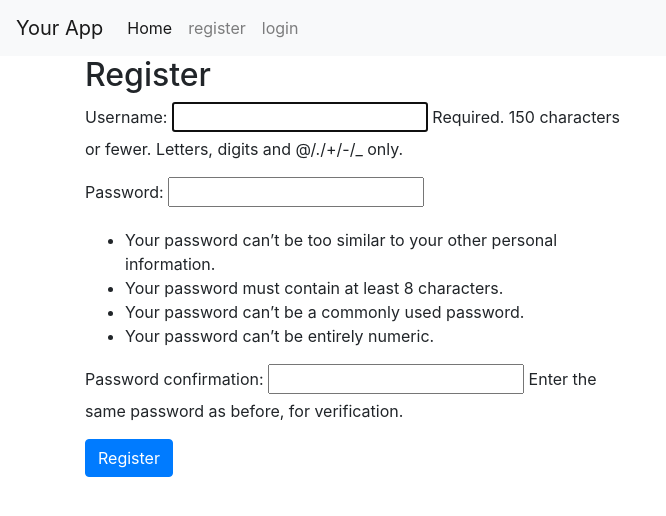
After one commit to NateClarkTech/Software-Engineering-3, a Django app: page /register/ in a window 1280 px wide. The commit adds this page. Shown: the top 516 px of the page, without its empty margins (0-666 px from the left). Run offline with Django 5.2, Linux system fonts and the light colour scheme; some libraries are stand-ins or nearby versions.

Commit message:
Add login/logout/register features

````diff
--- a/MediaBook/settings.py
+++ b/MediaBook/settings.py
@@ -37,6 +37,7 @@ INSTALLED_APPS = [
     'django.contrib.sessions',
     'django.contrib.messages',
     'django.contrib.staticfiles',
+    'MediaBook',
 ]
 
 MIDDLEWARE = [
@@ -121,3 +122,6 @@ STATIC_URL = 'static/'
 # https://docs.djangoproject.com/en/5.0/ref/settings/#default-auto-field
 
 DEFAULT_AUTO_FIELD = 'django.db.models.BigAutoField'
+
+
+LOGIN_REDIRECT_URL = 'home'
--- a/MediaBook/templates/base.html
+++ b/MediaBook/templates/base.html
@@ -11,7 +11,7 @@
         <div id="body-cont" class="body-cont">
             {% include 'navbar.html' %}
             <div>
-                {% block body %}{% endblock %}
+                {% block content %}{% endblock %}
             </div>
         </div>
     </body>
--- /dev/null
+++ b/MediaBook/templates/home.html
@@ -0,0 +1,6 @@
+{% extends 'base.html' %}
+{% block content %}
+    <h1>Home</h1>
+    <p>Welcome to the home page!</p>
+{% endblock %}
+```
--- a/MediaBook/templates/navbar.html
+++ b/MediaBook/templates/navbar.html
@@ -0,0 +1,47 @@
+<!DOCTYPE html>
+<html lang="en">
+<head>
+    <meta charset="UTF-8">
+    <meta name="viewport" content="width=device-width, initial-scale=1">
+    <link rel="stylesheet" href="https://stackpath.bootstrapcdn.com/bootstrap/4.3.1/css/bootstrap.min.css">
+    <style>
+        @media (max-width: 992px) {
+            .navbar {
+                position: fixed;
+                bottom: 0;
+                width: 100%;
+            }
+        }
+    </style>
+</head>
+<body>
+    <nav class="navbar navbar-expand-lg navbar-light bg-light">
+        <a class="navbar-brand" href="#">Your App</a>
+        <button class="navbar-toggler" type="button" data-toggle="collapse" data-target="#navbarNav" aria-controls="navbarNav" aria-expanded="false" aria-label="Toggle navigation">
+            <span class="navbar-toggler-icon"></span>
+        </button>
+        <div class="collapse navbar-collapse" id="navbarNav">
+            <ul class="navbar-nav">
+                <li class="nav-item active">
+                    <a class="nav-link" href="#">Home <span class="sr-only">(current)</span></a>
+                </li>
+                <!-- If the user is not authenticated -->
+                {% if user.is_authenticated %}
+                    <li class="nav-item">
+                        <a class="nav-link" href="logout">logout</a>
+                    </li>
+                {% else %}
+                    <li class="nav-item">
+                        <a class="nav-link" href="register">register</a>
+                    <li class="nav-item">
+                        <a class="nav-link" href="login">login</a>
+                    </li>
+                {% endif %}
+            </ul>
+        </div>
+    </nav>
+    <script src="https://code.jquery.com/jquery-3.3.1.slim.min.js"></script>
+    <script src="https://cdnjs.cloudflare.com/ajax/libs/popper.js/1.14.7/umd/popper.min.js"></script>
+    <script src="https://stackpath.bootstrapcdn.com/bootstrap/4.3.1/js/bootstrap.min.js"></script>
+</body>
+</html>
--- /dev/null
+++ b/MediaBook/templates/registration/register.html
@@ -0,0 +1,17 @@
+{% extends "base.html" %}
+<!-- Our registration page, placeholder for now-->
+{% block content %}
+<div class="container">
+    <div class="row">
+        <div class="col-md-6">
+            <h2>Register</h2>
+            <form method="POST">
+                {{ form.as_p }}
+                {% csrf_token %}
+                <button type="submit" class="btn btn-primary">Register</button>
+            </form>
+        </div>
+    </div>
+</div>
+
+{% endblock %}
--- a/MediaBook/urls.py
+++ b/MediaBook/urls.py
@@ -16,7 +16,14 @@ Including another URLconf
 """
 from django.contrib import admin
 from django.urls import path
+from django.contrib.auth import views as auth_views
+from . import views
 
 urlpatterns = [
     path('admin/', admin.site.urls),
-]
+    path('login/', auth_views.LoginView.as_view(template_name='registration/login.html'), name='login'),
+    path('logout/', views.logout_view, name='logout'),
+    path('register/', views.register, name='register'),
+    path('' , views.home, name='home'),
+
+    ]
--- /dev/null
+++ b/MediaBook/views.py
@@ -0,0 +1,30 @@
+from django.shortcuts import render
+
+from django.contrib.auth.decorators import login_required
+from django.contrib.auth.forms import UserCreationForm
+from django.contrib.auth import login, logout
+
+
+from django.shortcuts import render, redirect, get_object_or_404
+
+
+
+
+def register(request):
+    if request.method == 'POST':
+        form = UserCreationForm(request.POST)
+        if form.is_valid():
+            user = form.save()
+            login(request, user)  # Automatically log in the user after registration
+            return redirect('home')  # Redirect to the desired URL after successful registration
+    else:
+        form = UserCreationForm()
+    return render(request, 'registration/register.html', {'form': form})
+
+def logout_view(request):
+    logout(request)
+    return redirect('home')
+
+
+def home(request):
+    return render(request, 'home.html')
````
Also changed, not shown: MediaBook/templates/registration/login.html (added, +20 -0 lines), 1 other file.
